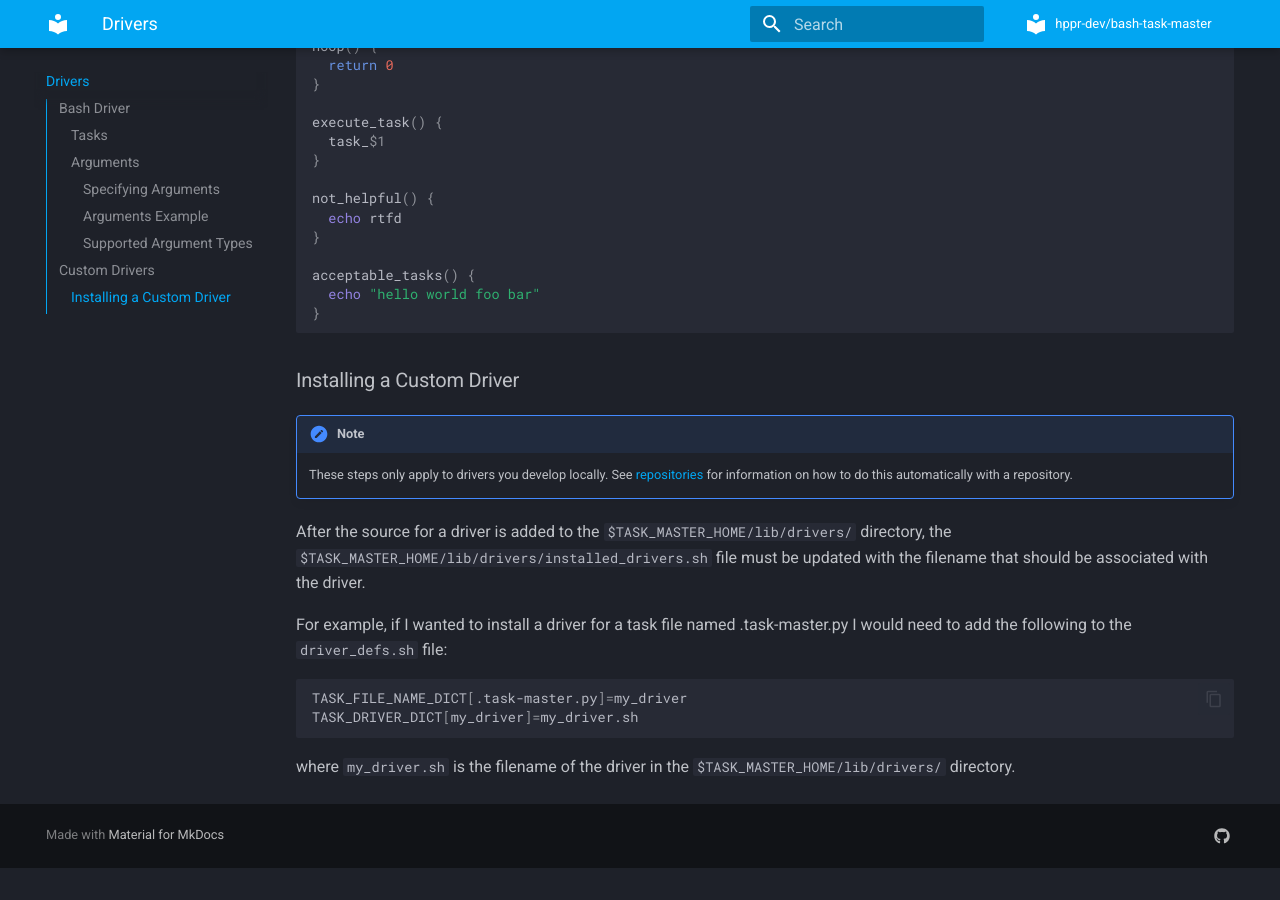
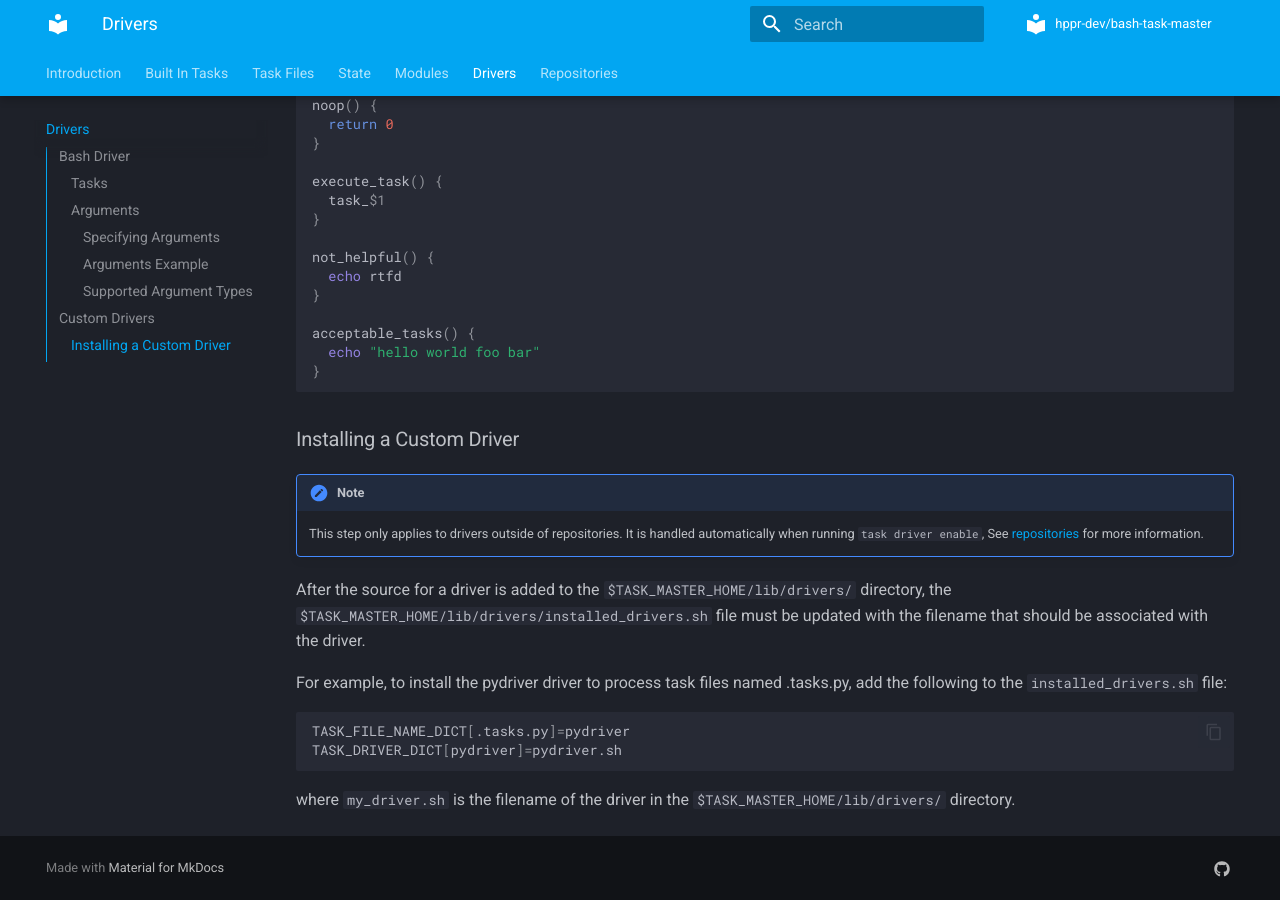
Before and after one commit to hppr-dev/docs-bash-task-master, an MkDocs documentation site: the page built from docs/drivers.md, in a window 1280 px wide and 900 px high, scrolled down 4203 px. Built offline with MkDocs 1.6.1 and Material for MkDocs 9.7.7, drawn with Linux system fonts in a browser that asks for light colours; comment, search, counter and statistics services are not loaded; before the commit the page ends 5071 px from its top, so only the background shows below that; some of the changed text lies outside the part shown.

Commit message:
Revise drivers repositories and add image for argument reference

````diff
--- a/docs/drivers.md
+++ b/docs/drivers.md
@@ -72,16 +72,7 @@
 
 !!! example
 
-    ```
-                     ┌─ these are optional arguments
-                     │
-             COMPOSE_OPTIONS="name:n:int host:h:ip iterations:i:int"
-                                │  │  │
-    Can be specified by --name ─┘  │  └─ Will fail if not an integer
-                                   │
-            Can be specified by -n ┘
-
-    ```
+    ![Arguments Reference](assets/args-ref.png)
 
 The above specification specifies that the compose command has 3 optional arguments: `--name` or `-n`, `--host` or `-h`, `--iterations` or `-i`.
 In the task we could access these values as `ARG_NAME`, `ARG_HOST` and `ARG_ITERATIONS` respectively.
@@ -100,9 +91,9 @@
 arguments_build() {
   SUBCOMMANDS="help|frontend|backend|all"
   FRONTEND_REQUIREMENTS="out:o:str in:i:str"
-  FRONTEND_OPTIONS="VERBOSE:v:bool LINT:L:bool DIR:d:str"
-  BACKEND_REQUIREMENTS="PID:P:int"
-  BACKEND_OPTIONS="VERBOSE:v:bool BUILD-FIRST:B:bool"
+  FRONTEND_OPTIONS="verbose:v:bool lint:L:bool dir:d:str"
+  BACKEND_REQUIREMENTS="pid:P:int"
+  BACKEND_OPTIONS="verbose:v:bool build-first:B:bool"
 }
 
 ```
@@ -202,16 +193,18 @@
 ### Installing a Custom Driver
 
 !!! note
-    These steps only apply to drivers you develop locally.
-    See [repositories](/repositories#repository-drivers) for information on how to do this automatically with a repository.
+    This step only applies to drivers outside of repositories.
+    It is handled automatically when running `task driver enable`,
+    See [repositories](/repositories#repository-drivers) for more information.
 
 After the source for a driver is added to the `$TASK_MASTER_HOME/lib/drivers/` directory, the `$TASK_MASTER_HOME/lib/drivers/installed_drivers.sh` file must be updated with the filename that should be associated with the driver.
 
-For example, if I wanted to install a driver for a task file named .task-master.py I would need to add the following to the `driver_defs.sh` file:
+For example, to install the pydriver driver to process task files named .tasks.py, add the following to the `installed_drivers.sh` file:
 
 ``` bash
-TASK_FILE_NAME_DICT[.task-master.py]=my_driver
-TASK_DRIVER_DICT[my_driver]=my_driver.sh
+
+TASK_FILE_NAME_DICT[.tasks.py]=pydriver
+TASK_DRIVER_DICT[pydriver]=pydriver.sh
 
 ```
 
--- a/mkdocs.yml
+++ b/mkdocs.yml
@@ -57,8 +57,8 @@
   #- navigation.indexes     # Attach pages directly to Sections. Incompatible with "toc.integrate"
   #- navigation.sections    # Render top sections as groups.
   - navigation.tabs         # Render top sections as tabs at the top.
-  #- navigation.tabs.sticky # Tabs won't disappear when scrolling down. Requires "navigation.tabs".
-  #- navigation.top         # Adds a "Back to top" that is shown when scrolling up.
+  - navigation.tabs.sticky # Tabs won't disappear when scrolling down. Requires "navigation.tabs".
+  - navigation.top         # Adds a "Back to top" that is shown when scrolling up.
   #- navigation.tracking    # Updates the url with highlighted section anchor.
 
   # Search
````
Also changed, not shown: docs/repositories.md (+1 -1 lines), docs/task_files.md (+1 -2 lines), docs/assets/args-ref.png (added).
